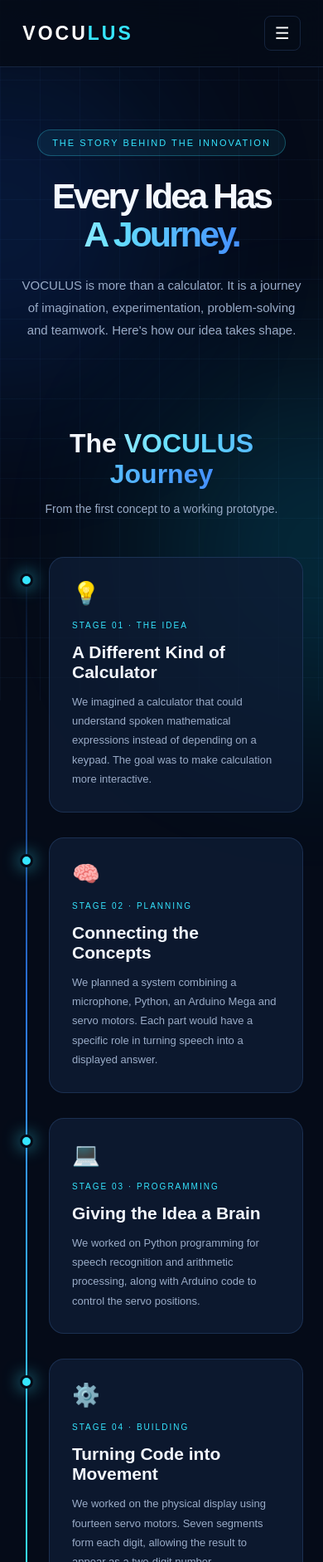
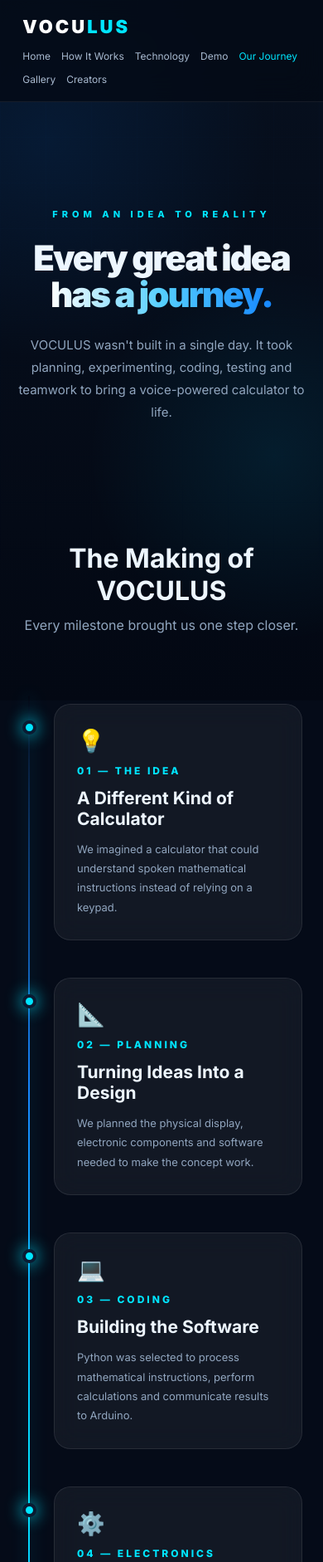
Before and after one commit to anaypadara10/Voculu, a plain HTML site: page our-journey.html in a window 390 px wide. Shown: the top 1882 px of the page at 83% size. Drawn offline with Linux system fonts and the light colour scheme.

Commit message:
Update our-journey.html

```diff
--- a/our-journey.html
+++ b/our-journey.html
@@ -5,425 +5,441 @@
 <meta charset="UTF-8">
 <meta name="viewport" content="width=device-width, initial-scale=1.0">
 <title>Our Journey | VOCULUS</title>
-<meta name="description" content="Discover the journey behind VOCULUS, the voice-powered calculator.">
+
 <style>
+@import url('https://fonts.googleapis.com/css2?family=Inter:wght@400;500;600;700;800;900&display=swap');
+
 :root {
-  --bg:#050b18;
-  --panel:rgba(15,29,53,.78);
-  --blue:#3185ff;
-  --cyan:#36e5ff;
-  --white:#f4f8ff;
-  --muted:#9aacc8;
-  --border:rgba(107,165,255,.17);
-}
-*{margin:0;padding:0;box-sizing:border-box}
-html{scroll-behavior:smooth}
-body{
-  font-family:Arial,Helvetica,sans-serif;
-  background:var(--bg);
-  color:var(--white);
-  overflow-x:hidden;
-}
-body::before{
-  content:"";
-  position:fixed;
-  inset:0;
-  pointer-events:none;
-  z-index:-2;
-  background-image:
-    linear-gradient(rgba(76,132,210,.055) 1px,transparent 1px),
-    linear-gradient(90deg,rgba(76,132,210,.055) 1px,transparent 1px);
-  background-size:48px 48px;
-}
-.orb{
-  position:fixed;
-  width:400px;height:400px;
-  border-radius:50%;
-  filter:blur(110px);
-  opacity:.16;
-  z-index:-1;
-  pointer-events:none;
-}
-.orb.one{background:#126aff;top:8%;left:-200px}
-.orb.two{background:#00d9ff;right:-200px;top:55%}
-
-nav{
-  position:sticky;top:0;z-index:20;
-  display:flex;justify-content:space-between;align-items:center;
-  padding:19px 7%;
-  background:rgba(5,11,24,.82);
-  backdrop-filter:blur(18px);
-  border-bottom:1px solid var(--border);
-}
-.logo{
-  color:white;text-decoration:none;
-  font-size:23px;font-weight:900;letter-spacing:3px;
-}
-.logo span{color:var(--cyan)}
-.nav-links{display:flex;align-items:center;gap:23px}
-.nav-links a{
-  color:#aebdd5;text-decoration:none;
-  font-size:12px;transition:.3s;
-}
-.nav-links a:hover,.nav-links a.active{color:var(--cyan)}
-.menu-btn{
-  display:none;background:none;border:1px solid var(--border);
-  color:white;border-radius:8px;padding:8px 12px;font-size:20px;
+  --bg: #050b18;
+  --blue: #1687ff;
+  --cyan: #00e5ff;
+  --text: #edf6ff;
+  --muted: #91a6bf;
+  --glass: rgba(255,255,255,.055);
 }
 
-.hero{text-align:center;padding:105px 20px 75px}
-.eyebrow{
-  display:inline-block;color:var(--cyan);
-  border:1px solid rgba(54,229,255,.28);
-  background:rgba(54,229,255,.07);
-  border-radius:30px;padding:9px 17px;
-  font-size:11px;letter-spacing:2px;margin-bottom:25px;
-}
-h1{
-  font-size:clamp(43px,7vw,76px);
-  line-height:1.08;letter-spacing:-3px;font-weight:900;
-}
-.gradient{
-  background:linear-gradient(90deg,#fff,#65dfff,#438cff,#fff);
-  background-size:250%;
-  -webkit-background-clip:text;background-clip:text;color:transparent;
-  animation:gradient 6s linear infinite;
-}
-@keyframes gradient{to{background-position:250% center}}
-.hero p{
-  color:var(--muted);max-width:660px;
-  margin:24px auto 0;line-height:1.8;font-size:15px;
+* { margin: 0; padding: 0; box-sizing: border-box; }
+
+html { scroll-behavior: smooth; }
+
+body {
+  font-family: Inter, sans-serif;
+  background: var(--bg);
+  color: var(--text);
+  overflow-x: hidden;
 }
 
-.section{max-width:1050px;margin:auto;padding:30px 24px 85px}
-.section-heading{text-align:center;margin-bottom:45px}
-.section-heading h2{font-size:32px;margin-bottom:12px}
-.section-heading p{color:var(--muted);font-size:14px;line-height:1.7}
-
-/* Timeline */
-.timeline{position:relative;max-width:850px;margin:auto}
-.timeline::before{
-  content:"";position:absolute;
-  left:50%;top:0;bottom:0;width:2px;
-  background:linear-gradient(180deg,transparent,var(--blue),var(--cyan),transparent);
-  transform:translateX(-50%);
-}
-.timeline-item{
-  width:50%;position:relative;padding:0 42px 45px 0;
-}
-.timeline-item:nth-child(even){
-  margin-left:50%;padding:0 0 45px 42px;
-}
-.timeline-dot{
-  position:absolute;right:-8px;top:20px;
-  width:16px;height:16px;border-radius:50%;
-  background:var(--cyan);
-  box-shadow:0 0 20px rgba(54,229,255,.7);
-  border:3px solid var(--bg);
-}
-.timeline-item:nth-child(even) .timeline-dot{right:auto;left:-8px}
-.timeline-card{
-  background:var(--panel);
-  border:1px solid var(--border);
-  border-radius:18px;padding:27px;
-  transition:.35s;
-  position:relative;overflow:hidden;
-}
-.timeline-card::after{
-  content:"";position:absolute;
-  width:150px;height:150px;
-  background:var(--blue);filter:blur(90px);
-  opacity:0;right:-50px;top:-50px;transition:.4s;
-}
-.timeline-card:hover{
-  transform:translateY(-6px);
-  border-color:rgba(54,229,255,.5);
-  box-shadow:0 18px 40px rgba(0,0,0,.25);
-}
-.timeline-card:hover::after{opacity:.22}
-.stage{
-  color:var(--cyan);font-size:10px;
-  letter-spacing:2px;margin-bottom:15px;
-}
-.timeline-card h3{font-size:21px;margin-bottom:12px}
-.timeline-card p{
-  color:var(--muted);font-size:13px;line-height:1.8;
-}
-.timeline-card .symbol{
-  font-size:27px;margin-bottom:17px;display:block;
-}
-.timeline-item:nth-child(even) .timeline-card{text-align:left}
-
-/* Highlight */
-.highlight{
-  display:grid;grid-template-columns:1fr 1fr;
-  gap:20px;align-items:stretch;
-}
-.highlight-card{
-  border:1px solid var(--border);
-  background:linear-gradient(145deg,rgba(18,37,68,.9),rgba(8,18,36,.9));
-  border-radius:20px;padding:32px;
-}
-.highlight-card h3{font-size:22px;margin-bottom:15px}
-.highlight-card p{color:var(--muted);font-size:13px;line-height:1.8}
-.highlight-card .big{
-  font-size:45px;font-weight:900;color:var(--cyan);
-  margin-bottom:12px;letter-spacing:-2px;
-}
-.tag{
-  display:inline-block;margin-top:20px;
-  color:var(--cyan);font-size:10px;
-  border:1px solid var(--border);
-  border-radius:20px;padding:8px 12px;
+body::before {
+  content: "";
+  position: fixed;
+  inset: 0;
+  z-index: -2;
+  background:
+    radial-gradient(circle at 15% 20%, #0753a52c, transparent 35%),
+    radial-gradient(circle at 85% 65%, #00c9ff18, transparent 35%),
+    linear-gradient(#07101f, #030813);
 }
 
-/* Closing */
-.closing{
-  text-align:center;padding:65px 25px;
-  border:1px solid var(--border);border-radius:23px;
-  background:linear-gradient(120deg,rgba(24,72,130,.3),rgba(0,202,255,.07));
+.grid-bg {
+  position: fixed;
+  inset: 0;
+  z-index: -1;
+  pointer-events: none;
+  opacity: .15;
+  background-image:
+    linear-gradient(#5daaff20 1px, transparent 1px),
+    linear-gradient(90deg, #5daaff20 1px, transparent 1px);
+  background-size: 55px 55px;
+  mask-image: linear-gradient(to bottom, black, transparent);
 }
-.closing h2{font-size:clamp(28px,4vw,40px);margin-bottom:16px}
-.closing p{color:var(--muted);font-size:14px;line-height:1.8;max-width:620px;margin:auto}
 
-footer{
-  padding:35px 7%;border-top:1px solid var(--border);
-  display:flex;justify-content:space-between;gap:20px;
-  flex-wrap:wrap;color:#8193b0;font-size:11px;
+nav {
+  position: sticky;
+  top: 0;
+  z-index: 10;
+  display: flex;
+  align-items: center;
+  justify-content: space-between;
+  padding: 19px 7%;
+  background: rgba(4,10,22,.8);
+  backdrop-filter: blur(18px);
+  border-bottom: 1px solid #ffffff12;
 }
-footer a{color:#a9bad4;text-decoration:none;margin-left:13px}
-footer a:hover{color:var(--cyan)}
 
-.reveal{opacity:0;transform:translateY(25px);transition:opacity .8s ease,transform .8s ease}
-.reveal.show{opacity:1;transform:translateY(0)}
+.brand {
+  font-size: 22px;
+  font-weight: 900;
+  letter-spacing: 3px;
+  color: white;
+}
 
-@media(max-width:850px){
-  .nav-links{
-    display:none;position:absolute;top:66px;left:0;right:0;
-    background:#081326;padding:25px;flex-direction:column;
-    border-bottom:1px solid var(--border);
+.brand span { color: var(--cyan); }
+
+.nav-links {
+  display: flex;
+  gap: 20px;
+  flex-wrap: wrap;
+}
+
+.nav-links a {
+  color: #a9bad0;
+  text-decoration: none;
+  font-size: 12px;
+  transition: .3s;
+}
+
+.nav-links a:hover,
+.nav-links a.active { color: var(--cyan); }
+
+.hero {
+  min-height: 58vh;
+  display: flex;
+  flex-direction: column;
+  justify-content: center;
+  align-items: center;
+  text-align: center;
+  padding: 90px 20px 65px;
+}
+
+.eyebrow {
+  color: var(--cyan);
+  letter-spacing: 5px;
+  font-size: 11px;
+  font-weight: 800;
+  margin-bottom: 24px;
+}
+
+h1 {
+  font-size: clamp(42px, 8vw, 85px);
+  font-weight: 900;
+  letter-spacing: -4px;
+  line-height: 1.05;
+}
+
+.gradient {
+  background: linear-gradient(90deg, #fff, #55cfff, #1687ff);
+  -webkit-background-clip: text;
+  color: transparent;
+}
+
+.hero p {
+  color: var(--muted);
+  max-width: 600px;
+  line-height: 1.8;
+  margin-top: 25px;
+  font-size: 15px;
+}
+
+.timeline-section {
+  max-width: 950px;
+  margin: auto;
+  padding: 40px 25px 120px;
+}
+
+.section-heading {
+  text-align: center;
+  margin-bottom: 75px;
+}
+
+.section-heading h2 {
+  font-size: 32px;
+  margin-bottom: 12px;
+}
+
+.section-heading p { color: var(--muted); }
+
+.timeline {
+  position: relative;
+  padding: 10px 0;
+}
+
+.timeline::before {
+  content: "";
+  position: absolute;
+  left: 50%;
+  top: 0;
+  bottom: 0;
+  width: 2px;
+  transform: translateX(-50%);
+  background: linear-gradient(transparent, var(--blue), var(--cyan), var(--blue), transparent);
+  box-shadow: 0 0 20px #00cfff77;
+}
+
+.milestone {
+  position: relative;
+  width: 50%;
+  padding: 0 45px 65px;
+  opacity: 0;
+  transform: translateY(35px);
+  transition: .8s ease;
+}
+
+.milestone.show {
+  opacity: 1;
+  transform: translateY(0);
+}
+
+.milestone:nth-child(odd) { left: 0; text-align: right; }
+.milestone:nth-child(even) { left: 50%; text-align: left; }
+
+.dot {
+  position: absolute;
+  top: 20px;
+  width: 17px;
+  height: 17px;
+  border-radius: 50%;
+  background: var(--cyan);
+  border: 4px solid #0a1b32;
+  box-shadow: 0 0 20px var(--cyan);
+  z-index: 2;
+}
+
+.milestone:nth-child(odd) .dot { right: -9px; }
+.milestone:nth-child(even) .dot { left: -8px; }
+
+.card {
+  background: var(--glass);
+  border: 1px solid #ffffff16;
+  border-radius: 20px;
+  padding: 27px;
+  backdrop-filter: blur(15px);
+  transition: .35s;
+}
+
+.card:hover {
+  transform: translateY(-7px);
+  border-color: #00d9ff88;
+  box-shadow: 0 15px 45px #008cff18;
+}
+
+.number {
+  color: var(--cyan);
+  font-size: 12px;
+  font-weight: 800;
+  letter-spacing: 3px;
+}
+
+.card h3 {
+  font-size: 21px;
+  margin: 13px 0;
+}
+
+.card p {
+  color: var(--muted);
+  font-size: 13px;
+  line-height: 1.8;
+}
+
+.icon {
+  font-size: 27px;
+  margin-bottom: 12px;
+}
+
+.quote {
+  max-width: 850px;
+  margin: 0 auto 100px;
+  padding: 55px 25px;
+  text-align: center;
+  border-top: 1px solid #ffffff15;
+  border-bottom: 1px solid #ffffff15;
+}
+
+.quote h2 {
+  font-size: clamp(25px, 5vw, 42px);
+  line-height: 1.4;
+}
+
+.quote span { color: var(--cyan); }
+
+.quote p {
+  margin-top: 20px;
+  color: var(--muted);
+  letter-spacing: 3px;
+  font-size: 11px;
+}
+
+footer {
+  text-align: center;
+  padding: 35px 20px;
+  color: #71849d;
+  border-top: 1px solid #ffffff12;
+  font-size: 12px;
+}
+
+footer strong { color: var(--cyan); }
+
+@media(max-width: 700px) {
+  nav { align-items: flex-start; gap: 15px; flex-direction: column; }
+  .nav-links { gap: 13px; }
+  .timeline::before { left: 10px; }
+  .milestone,
+  .milestone:nth-child(even),
+  .milestone:nth-child(odd) {
+    width: 100%;
+    left: 0;
+    padding: 0 0 45px 40px;
+    text-align: left;
   }
-  .nav-links.open{display:flex}
-  .menu-btn{display:block}
+  .milestone:nth-child(odd) .dot,
+  .milestone:nth-child(even) .dot {
+    left: 2px;
+    right: auto;
+  }
+  h1 { letter-spacing: -2px; }
 }
-@media(max-width:650px){
-  .hero{padding-top:75px}
-  .timeline::before{left:8px}
-  .timeline-item,.timeline-item:nth-child(even){
-    width:100%;margin-left:0;padding:0 0 30px 35px;
-  }
-  .timeline-dot,.timeline-item:nth-child(even) .timeline-dot{
-    left:0;right:auto;top:20px;
-  }
-  .highlight{grid-template-columns:1fr}
-  footer{flex-direction:column}
-  footer a{margin:0 10px 0 0}
-}
-@media(prefers-reduced-motion:reduce){
-  *,*::before,*::after{
-    animation-duration:.01ms!important;
-    transition-duration:.01ms!important;
-    scroll-behavior:auto!important;
+
+@media(prefers-reduced-motion: reduce) {
+  *, *::before, *::after {
+    scroll-behavior: auto !important;
+    transition: none !important;
   }
 }
 </style>
 </head>
+
 <body>
-<div class="orb one"></div>
-<div class="orb two"></div>
+<div class="grid-bg"></div>
 
 <nav>
-  <a class="logo" href="index.html">VOCU<span>LUS</span></a>
-  <button class="menu-btn" id="menuBtn" aria-label="Toggle navigation">☰</button>
-  <div class="nav-links" id="navLinks">
-    <a href="index.html">HOME</a>
-    <a href="how-it-works.html">HOW IT WORKS</a>
-    <a href="technology.html">TECHNOLOGY</a>
-    <a href="demonstration.html">DEMO</a>
-    <a class="active" href="our-journey.html">OUR JOURNEY</a>
-    <a href="gallery.html">GALLERY</a>
-    <a href="creators.html">CREATORS</a>
+  <div class="brand">VOCU<span>LUS</span></div>
+  <div class="nav-links">
+    <a href="index.html">Home</a>
+    <a href="how-it-works.html">How It Works</a>
+    <a href="technology.html">Technology</a>
+    <a href="demonstration.html">Demo</a>
+    <a href="our-journey.html" class="active">Our Journey</a>
+    <a href="gallery.html">Gallery</a>
+    <a href="creators.html">Creators</a>
   </div>
 </nav>
 
 <header class="hero">
-  <div class="eyebrow">THE STORY BEHIND THE INNOVATION</div>
-  <h1>Every Idea Has<br><span class="gradient">A Journey.</span></h1>
+  <div class="eyebrow">FROM AN IDEA TO REALITY</div>
+  <h1>Every great idea<br><span class="gradient">has a journey.</span></h1>
   <p>
-    VOCULUS is more than a calculator. It is a journey of
-    imagination, experimentation, problem-solving and teamwork.
-    Here's how our idea takes shape.
+    VOCULUS wasn't built in a single day. It took planning,
+    experimenting, coding, testing and teamwork to bring
+    a voice-powered calculator to life.
   </p>
 </header>
 
-<section class="section">
-  <div class="section-heading reveal">
-    <h2>The <span class="gradient">VOCULUS Journey</span></h2>
-    <p>From the first concept to a working prototype.</p>
+<section class="timeline-section">
+  <div class="section-heading">
+    <h2>The Making of VOCULUS</h2>
+    <p>Every milestone brought us one step closer.</p>
   </div>
 
   <div class="timeline">
-    <div class="timeline-item reveal">
-      <div class="timeline-dot"></div>
-      <div class="timeline-card">
-        <span class="symbol">💡</span>
-        <div class="stage">STAGE 01 · THE IDEA</div>
+
+    <div class="milestone">
+      <div class="dot"></div>
+      <div class="card">
+        <div class="icon">💡</div>
+        <div class="number">01 — THE IDEA</div>
         <h3>A Different Kind of Calculator</h3>
         <p>
           We imagined a calculator that could understand spoken
-          mathematical expressions instead of depending on a keypad.
-          The goal was to make calculation more interactive.
+          mathematical instructions instead of relying on a keypad.
         </p>
       </div>
     </div>
 
-    <div class="timeline-item reveal">
-      <div class="timeline-dot"></div>
-      <div class="timeline-card">
-        <span class="symbol">🧠</span>
-        <div class="stage">STAGE 02 · PLANNING</div>
-        <h3>Connecting the Concepts</h3>
+    <div class="milestone">
+      <div class="dot"></div>
+      <div class="card">
+        <div class="icon">📐</div>
+        <div class="number">02 — PLANNING</div>
+        <h3>Turning Ideas Into a Design</h3>
         <p>
-          We planned a system combining a microphone, Python,
-          an Arduino Mega and servo motors. Each part would have
-          a specific role in turning speech into a displayed answer.
+          We planned the physical display, electronic components
+          and software needed to make the concept work.
         </p>
       </div>
     </div>
 
-    <div class="timeline-item reveal">
-      <div class="timeline-dot"></div>
-      <div class="timeline-card">
-        <span class="symbol">💻</span>
-        <div class="stage">STAGE 03 · PROGRAMMING</div>
-        <h3>Giving the Idea a Brain</h3>
+    <div class="milestone">
+      <div class="dot"></div>
+      <div class="card">
+        <div class="icon">💻</div>
+        <div class="number">03 — CODING</div>
+        <h3>Building the Software</h3>
         <p>
-          We worked on Python programming for speech recognition
-          and arithmetic processing, along with Arduino code
-          to control the servo positions.
+          Python was selected to process mathematical instructions,
+          perform calculations and communicate results to Arduino.
         </p>
       </div>
     </div>
 
-    <div class="timeline-item reveal">
-      <div class="timeline-dot"></div>
-      <div class="timeline-card">
-        <span class="symbol">⚙️</span>
-        <div class="stage">STAGE 04 · BUILDING</div>
-        <h3>Turning Code into Movement</h3>
+    <div class="milestone">
+      <div class="dot"></div>
+      <div class="card">
+        <div class="icon">⚙️</div>
+        <div class="number">04 — ELECTRONICS</div>
+        <h3>Making the Display Move</h3>
         <p>
-          We worked on the physical display using fourteen servo
-          motors. Seven segments form each digit, allowing the
-          result to appear as a two-digit number.
+          We worked with Arduino and servo motors to create
+          a physical display made from moving seven-segment parts.
         </p>
       </div>
     </div>
 
-    <div class="timeline-item reveal">
-      <div class="timeline-dot"></div>
-      <div class="timeline-card">
-        <span class="symbol">🔌</span>
-        <div class="stage">STAGE 05 · INTEGRATION</div>
-        <h3>Making Everything Communicate</h3>
+    <div class="milestone">
+      <div class="dot"></div>
+      <div class="card">
+        <div class="icon">🧪</div>
+        <div class="number">05 — TESTING</div>
+        <h3>Testing the Components</h3>
         <p>
-          The Python program and Arduino Mega are connected through
-          serial communication. We tested the electronics and
-          worked on coordinating the servo movements.
+          We tested servo movement and Arduino communication,
+          checking that the display positions could be updated.
         </p>
       </div>
     </div>
 
-    <div class="timeline-item reveal">
-      <div class="timeline-dot"></div>
-      <div class="timeline-card">
-        <span class="symbol">🚀</span>
-        <div class="stage">STAGE 06 · PRESENTATION</div>
-        <h3>Ready to Demonstrate</h3>
+    <div class="milestone">
+      <div class="dot"></div>
+      <div class="card">
+        <div class="icon">🚀</div>
+        <div class="number">06 — THE PROTOTYPE</div>
+        <h3>Bringing VOCULUS Together</h3>
         <p>
-          The final goal is to demonstrate how a spoken calculation
-          can travel through software and electronics to become
-          a visible physical answer.
+          Software, electronics and the physical structure come
+          together in our voice-powered calculator prototype.
         </p>
       </div>
     </div>
+
   </div>
 </section>
 
-<section class="section">
-  <div class="section-heading reveal">
-    <h2>What Makes This <span class="gradient">Journey Special?</span></h2>
-    <p>One project. Multiple areas of learning.</p>
-  </div>
-
-  <div class="highlight">
-    <div class="highlight-card reveal">
-      <div class="big">01 + 01</div>
-      <h3>Two Creators. One Vision.</h3>
-      <p>
-        VOCULUS is a collaborative project by Anay and Sankalp.
-        It brings together different ideas, shared effort
-        and a common goal.
-      </p>
-      <span class="tag">TEAMWORK & COLLABORATION</span>
-    </div>
-
-    <div class="highlight-card reveal">
-      <div class="big">∞</div>
-      <h3>Learning Beyond Textbooks</h3>
-      <p>
-        Through this project, we explore programming,
-        electronics, mechanical movement, logical thinking
-        and practical problem-solving.
-      </p>
-      <span class="tag">LEARN · BUILD · IMPROVE</span>
-    </div>
-  </div>
-</section>
-
-<section class="section">
-  <div class="closing reveal">
-    <h2>Built with Curiosity.<br><span class="gradient">Powered by Innovation.</span></h2>
-    <p>
-      Every experiment teaches us something new.
-      VOCULUS represents our effort to turn a simple idea
-      into an interactive working model.
-    </p>
-  </div>
+<section class="quote">
+  <h2>
+    "Innovation begins when<br>
+    <span>curiosity meets creativity.</span>"
+  </h2>
+  <p>THE VOCULUS PROJECT</p>
 </section>
 
 <footer>
-  <div>© 2026 VOCULUS · SPEAK. CALCULATE. SIMPLIFY.</div>
-  <div>
-    <a href="index.html">Home</a>
-    <a href="demonstration.html">Demo</a>
-    <a href="gallery.html">Gallery</a>
-    <a href="creators.html">Creators</a>
-  </div>
+  <strong>VOCULUS</strong> — SPEAK. CALCULATE. SIMPLIFY.<br><br>
+  Built with curiosity, coding and teamwork.<br>
+  © 2026 VOCULUS Project
 </footer>
 
 <script>
-document.getElementById('menuBtn').addEventListener('click',()=>{
-  document.getElementById('navLinks').classList.toggle('open');
-});
+const milestones = document.querySelectorAll(".milestone");
 
-document.querySelectorAll('.nav-links a').forEach(link=>{
-  link.addEventListener('click',()=>{
-    document.getElementById('navLinks').classList.remove('open');
-  });
-});
-
-const observer=new IntersectionObserver(entries=>{
-  entries.forEach(entry=>{
-    if(entry.isIntersecting){
-      entry.target.classList.add('show');
+const observer = new IntersectionObserver((entries) => {
+  entries.forEach((entry) => {
+    if (entry.isIntersecting) {
+      entry.target.classList.add("show");
       observer.unobserve(entry.target);
     }
   });
-},{threshold:.12});
+}, { threshold: 0.15 });
 
-document.querySelectorAll('.reveal').forEach(element=>{
-  observer.observe(element);
-});
+milestones.forEach(item => observer.observe(item));
 </script>
+
 </body>
 </html>
```
